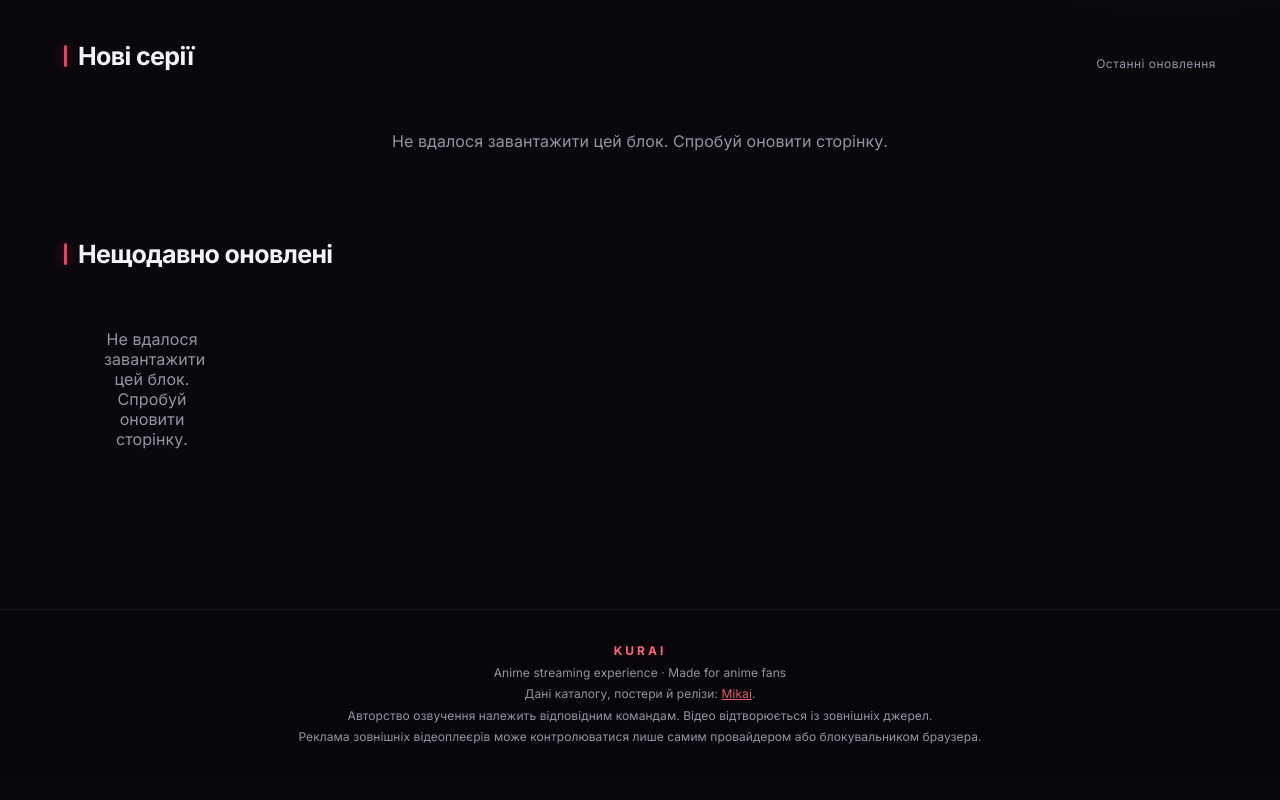
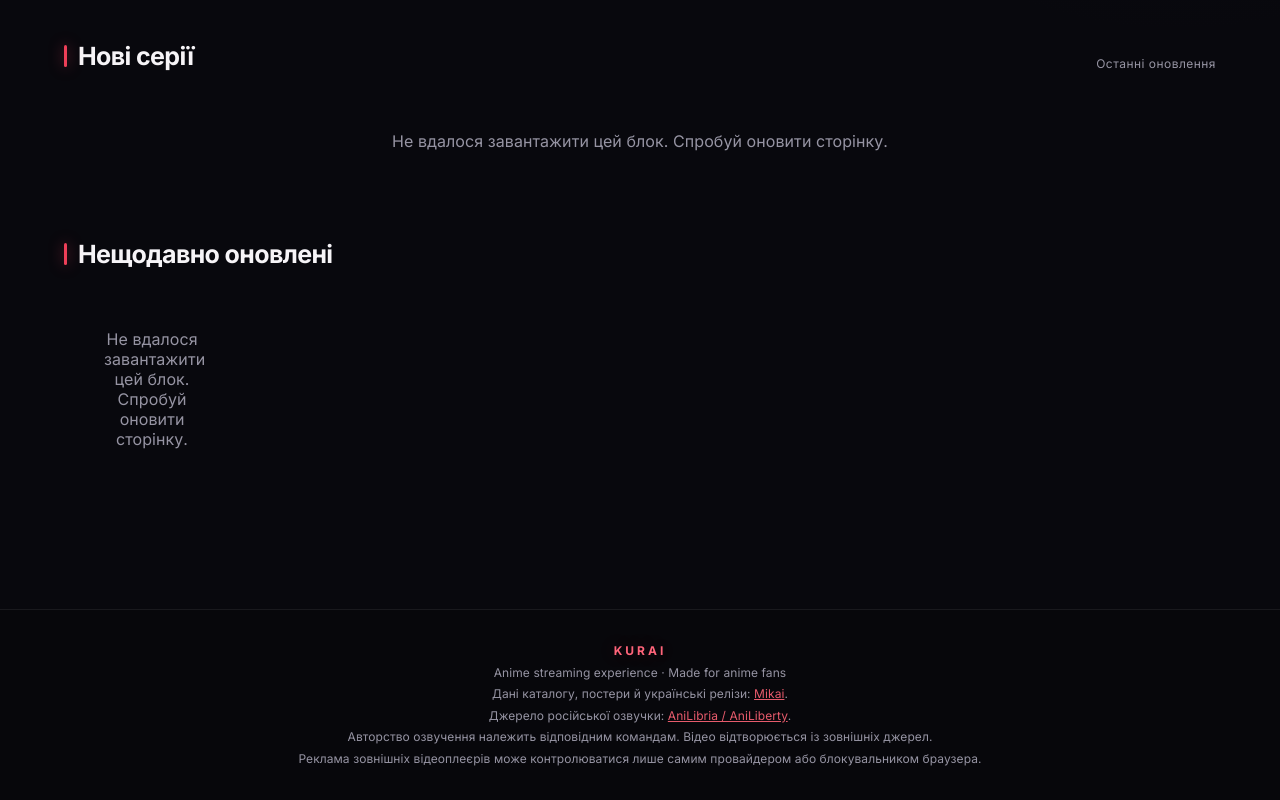
Before and after one commit to Ningen-kun/KURAI, a plain HTML site: page index.html in a window 1280 px wide. Shown: the part 847-1647 px from the top of the page. Before the commit the page ends 1625 px from the top, so only its background shows below. Drawn offline with nearby package versions, Linux system fonts and the light colour scheme; no server answers; a script that the page names is missing.

Commit message:
Add AniLibria attribution to KURAI footer

```diff
--- a/index.html
+++ b/index.html
@@ -304,7 +304,7 @@ footer b{color:#ff647a;text-shadow:0 0 18px rgba(237,63,88,.22)}
   </div>
  </section>
 </main>
-<footer><b>KURAI</b><br>Anime streaming experience · Made for anime fans<br>Дані каталогу, постери й релізи: <a href="https://mikai.me" target="_blank" rel="noopener" style="color:#e75b6c">Mikai</a>.<br>Авторство озвучення належить відповідним командам. Відео відтворюється із зовнішніх джерел.<br>Реклама зовнішніх відеоплеєрів може контролюватися лише самим провайдером або блокувальником браузера.</footer>
+<footer><b>KURAI</b><br>Anime streaming experience · Made for anime fans<br>Дані каталогу, постери й українські релізи: <a href="https://mikai.me" target="_blank" rel="noopener" style="color:#e75b6c">Mikai</a>.<br>Джерело російської озвучки: <a href="https://anilibria.top/" target="_blank" rel="noopener" style="color:#e75b6c">AniLibria / AniLiberty</a>.<br>Авторство озвучення належить відповідним командам. Відео відтворюється із зовнішніх джерел.<br>Реклама зовнішніх відеоплеєрів може контролюватися лише самим провайдером або блокувальником браузера.</footer>
 <script src="https://cdn.jsdelivr.net/npm/@supabase/supabase-js@2"></script>
 <script src="https://cdn.embed.ly/player-0.1.0.min.js"></script>
 <script src="https://cdn.jsdelivr.net/npm/hls.js@1.5.17/dist/hls.min.js"></script>
```
